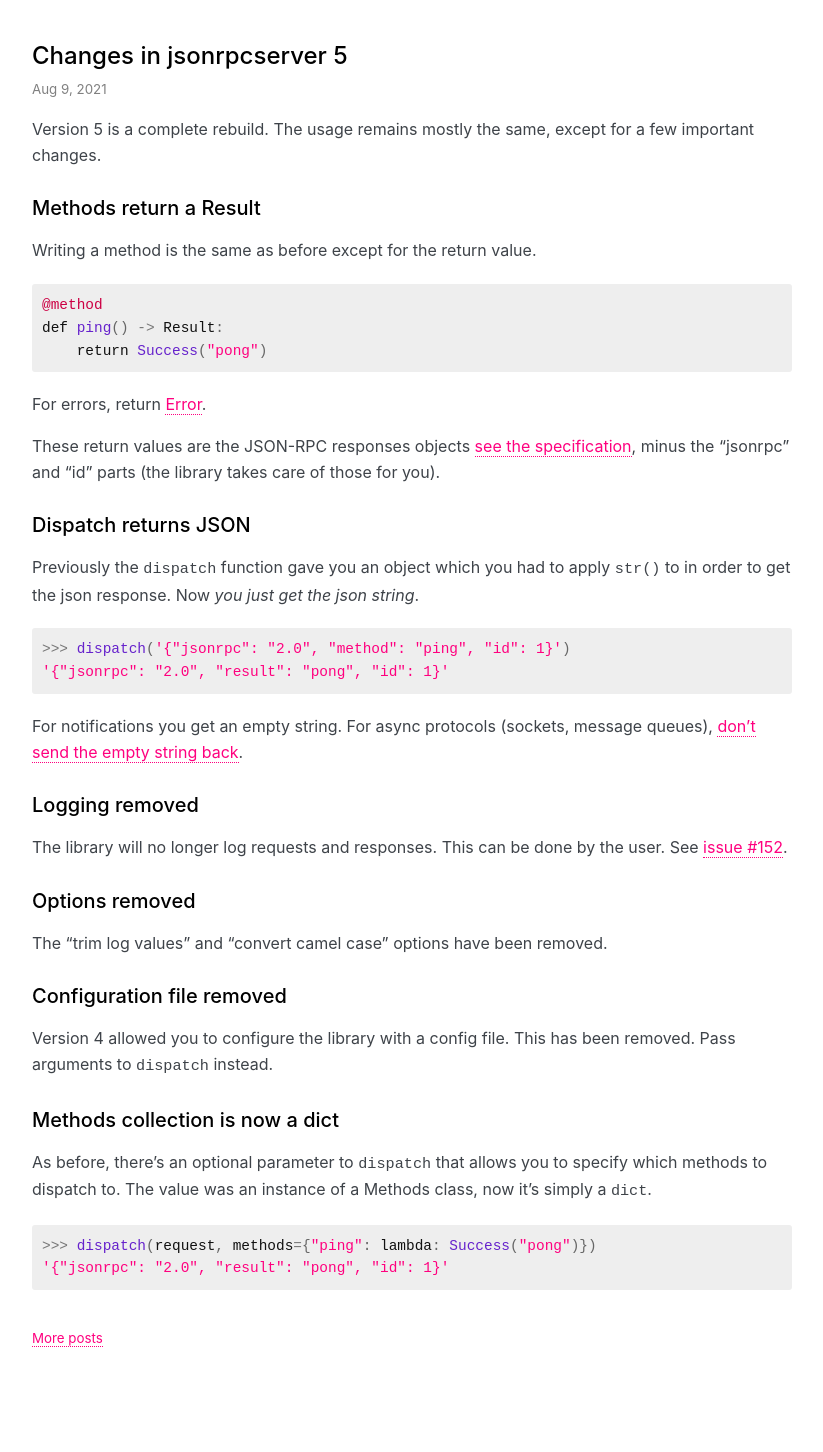
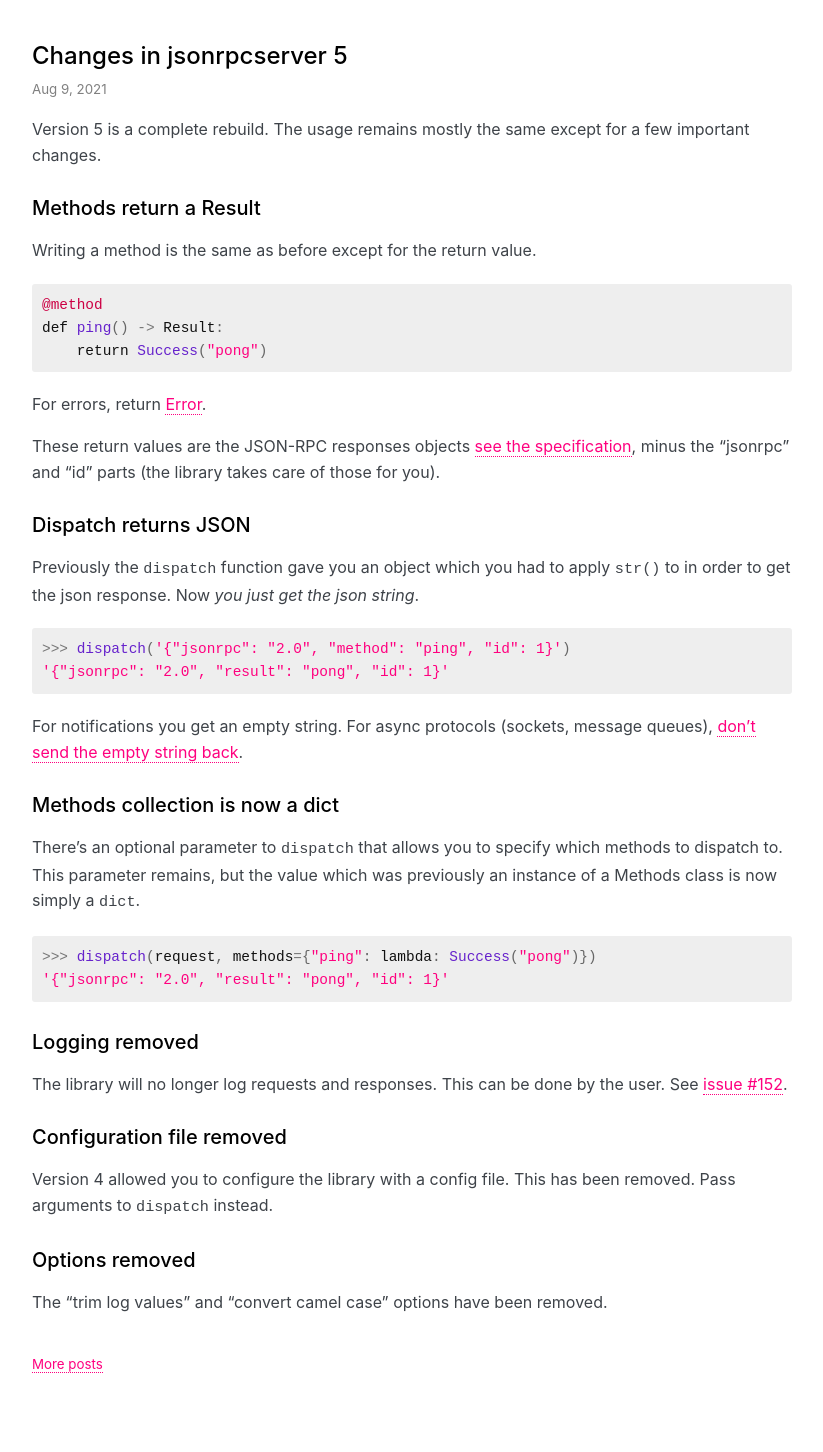
Before and after one commit to explodinglabs/explodinglabs.github.io, a Jekyll site: the page built from _posts/jsonrpc/2021-08-09-jsonrpcserver-5-changes.markdown, in a window 1280 px wide. Shown: the whole page, without its empty margins (228-1051 px from the left). Built offline with Jekyll 4.4.1, drawn with Linux system fonts in a browser that asks for light colours; some web fonts are replaced; before the commit the page ends 1426 px from its top, so only the background shows below that.

Commit message:
Update 2021-08-09-jsonrpcserver-5-changes.markdown

````diff
--- a/_posts/jsonrpc/2021-08-09-jsonrpcserver-5-changes.markdown
+++ b/_posts/jsonrpc/2021-08-09-jsonrpcserver-5-changes.markdown
@@ -3,7 +3,7 @@ layout: post
 title: Changes in jsonrpcserver 5
 permalink: /jsonrpcserver-5-changes
 ---
-Version 5 is a complete rebuild. The usage remains mostly the same, except for
+Version 5 is a complete rebuild. The usage remains mostly the same except for
 a few important changes.
 
 ## Methods return a Result
@@ -38,27 +38,27 @@ For notifications you get an empty string. For async protocols (sockets,
 message queues), [don't send the empty string
 back](https://www.jsonrpcserver.com/en/latest/async.html#notifications).
 
+## Methods collection is now a dict
+
+There's an optional parameter to `dispatch` that allows you to
+specify which methods to dispatch to. This parameter remains, but the value
+which was previously an instance of a Methods class is now simply a `dict`.
+
+```python
+>>> dispatch(request, methods={"ping": lambda: Success("pong")})
+'{"jsonrpc": "2.0", "result": "pong", "id": 1}'
+```
+
 ## Logging removed
 
 The library will no longer log requests and responses. This can be done by the
 user. See [issue #152](https://github.com/bcb/jsonrpcserver/issues/152).
-
-## Options removed
-
-The "trim log values" and "convert camel case" options have been removed.
 
 ## Configuration file removed
 
 Version 4 allowed you to configure the library with a config file. This has
 been removed. Pass arguments to `dispatch` instead.
 
-## Methods collection is now a dict
+## Options removed
 
-As before, there's an optional parameter to `dispatch` that allows you to
-specify which methods to dispatch to. The value was an instance of a Methods
-class, now it's simply a `dict`.
-
-```python
->>> dispatch(request, methods={"ping": lambda: Success("pong")})
-'{"jsonrpc": "2.0", "result": "pong", "id": 1}'
-```
+The "trim log values" and "convert camel case" options have been removed.
````
